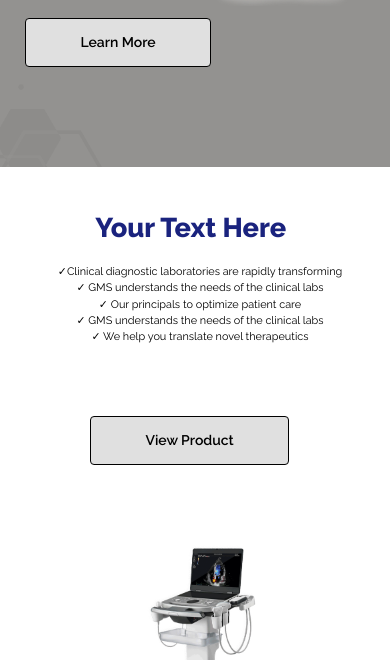
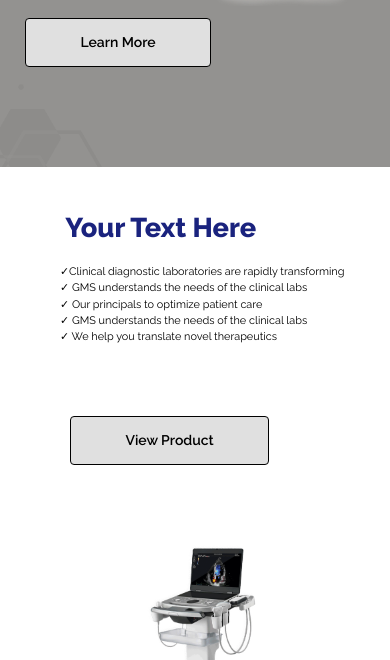
Before and after one commit to Shabbarsyed/gmsupdates, a PHP site: page / in a window 390 px wide. Shown: the part 418-1078 px from the top of the page. Run offline with PHP 8.4, Linux system fonts and the light colour scheme; some libraries are stand-ins or nearby versions; some web fonts are replaced.

Commit message:
Update responsive.css

```diff
--- a/assets/css/responsive.css
+++ b/assets/css/responsive.css
@@ -314,7 +314,7 @@ transform: rotate(90deg);
 
 .content-1 {
     flex-basis: 100%;
-    text-align: center;
+    text-align: left;
   }
 
   .content-1 h2 {
@@ -335,7 +335,7 @@ transform: rotate(90deg);
 
   .content-1 button {
 
-    margin-left: 90px;
+    margin-left: 70px;
     bottom: 35px;
     -webkit-transition: all 0.6s;
     transition: all 0.6s;
@@ -360,11 +360,9 @@ transform: rotate(90deg);
   }*/
 
   .content-1 ul {
-    align-content: center;
-    text-align: center;
     font-size: 0.8rem;
     margin-bottom: 100px;
-
+    margin-left: 60px;
     line-height: 1.5;
     color: black;
   }
@@ -374,7 +372,7 @@ transform: rotate(90deg);
 
 
   .container-1 h1{
-    margin-left: 7rem;
+    margin-left: 4.8rem;
     font-size: 2rem;
     font-weight: 800;
     color: #1A237E;
```
